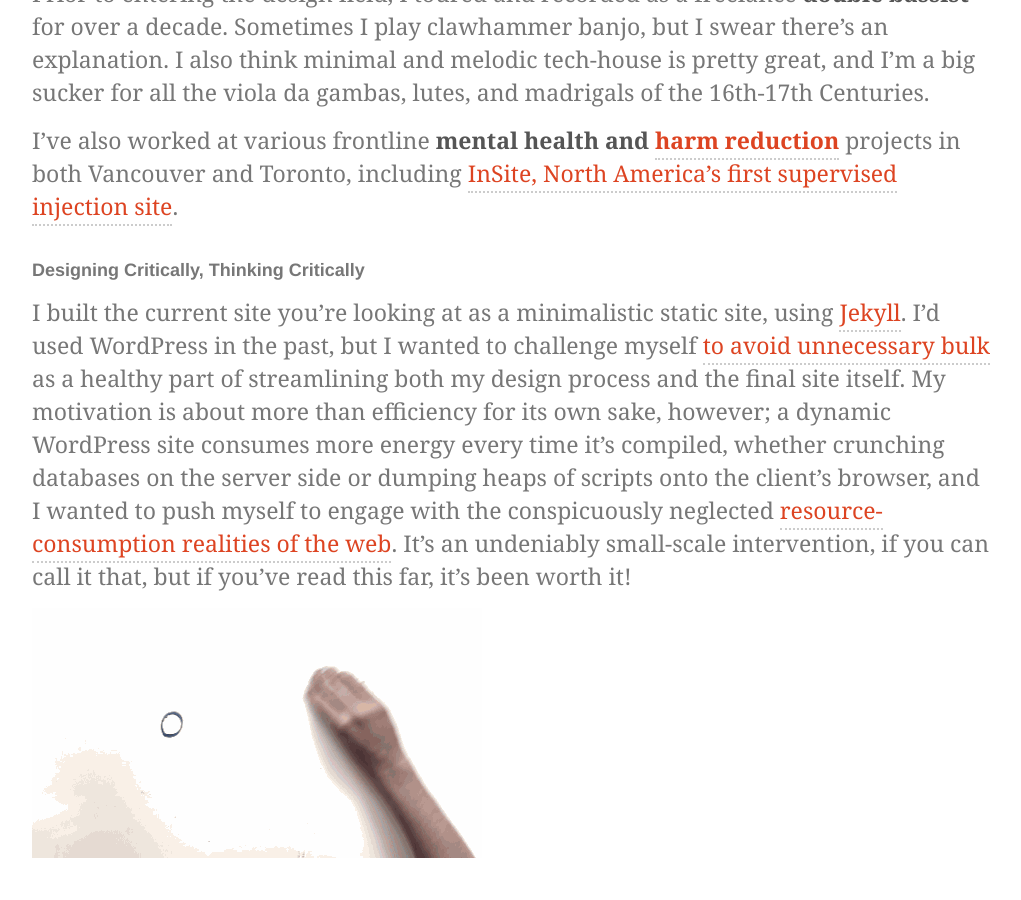
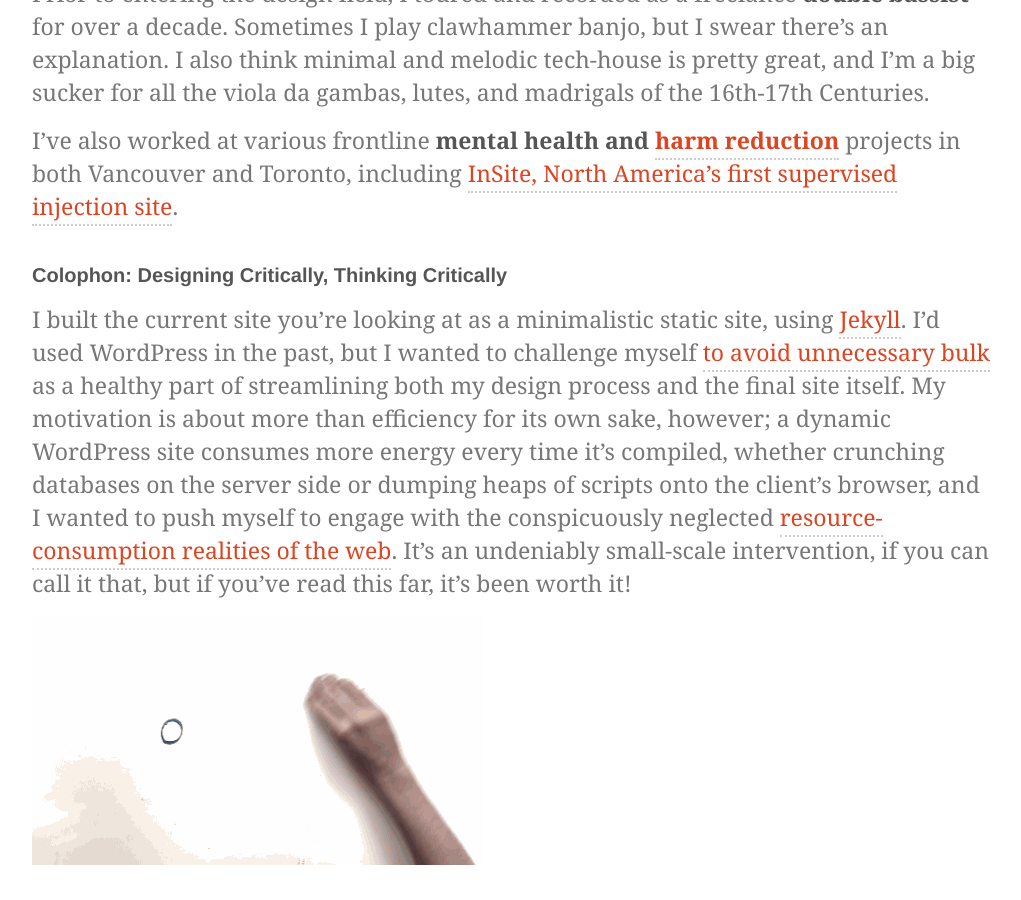
Before and after one commit to antlersanchors/antlersanchors.github.io, a Jekyll site: the page built from michael.md, in a window 1280 px wide and 900 px high, scrolled down 2242 px. Shown: the whole window, without its empty margins (128-1149 px from the left). Built offline with Jekyll 4.4.1, drawn with Linux system fonts in a browser that asks for light colours; nearby versions of some CDN libraries.

Commit message:
Colophon is a nice word

```diff
--- a/michael.md
+++ b/michael.md
@@ -36,7 +36,7 @@ Prior to entering the design field, I toured and recorded as a freelance **doubl
 
 I’ve also worked at various frontline **mental health and [harm reduction](https://en.wikipedia.org/wiki/Harm_reduction)** projects in both Vancouver and Toronto, including [InSite, North America’s first supervised injection site](https://en.wikipedia.org/wiki/Insite).
 
-#### Designing Critically, Thinking Critically
+### Colophon: Designing Critically, Thinking Critically
 I built the current site you’re looking at as a minimalistic static site, using [Jekyll](http://jekyllrb.com/). I’d used WordPress in the past, but I wanted to challenge myself [to avoid unnecessary bulk](http://idlewords.com/talks/website_obesity.htm) as a healthy part of streamlining both my design process and the final site itself. My motivation is about more than efficiency for its own sake, however; a dynamic WordPress site consumes more energy every time it’s compiled, whether crunching databases on the server side or dumping heaps of scripts onto the client’s browser, and I wanted to push myself to engage with the conspicuously neglected [resource-consumption realities of the web](http://alistapart.com/article/sustainable-web-design). It’s an undeniably small-scale intervention, if you can call it that, but if you’ve read this far, it’s been worth it!
 
 ![Service Design Sketching]( {{ site.baseurl }} /images/candidates/service_design_sketching.gif)
```
